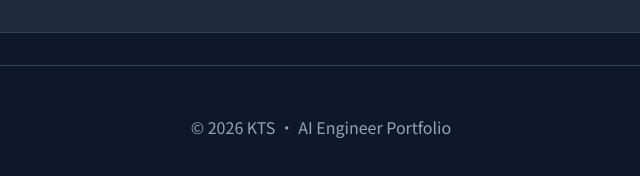
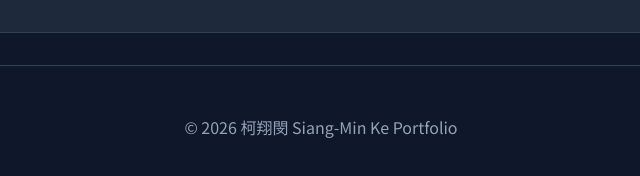
Before and after one commit to manipulateed/manipulateed.github.io, a plain HTML site: page index.html in a window 1280 px wide. Shown: the part 1940-2116 px from the top of the page, 319-959 px from the left. Drawn offline with Linux system fonts and the light colour scheme.

Commit message:
Update footer text with new name

```diff
--- a/index.html
+++ b/index.html
@@ -262,7 +262,7 @@ footer {
 </section>
 
 <footer>
-  © 2026 KTS · AI Engineer Portfolio
+  © 2026 柯翔閔 Siang-Min Ke Portfolio
 </footer>
 
 </body>
```
